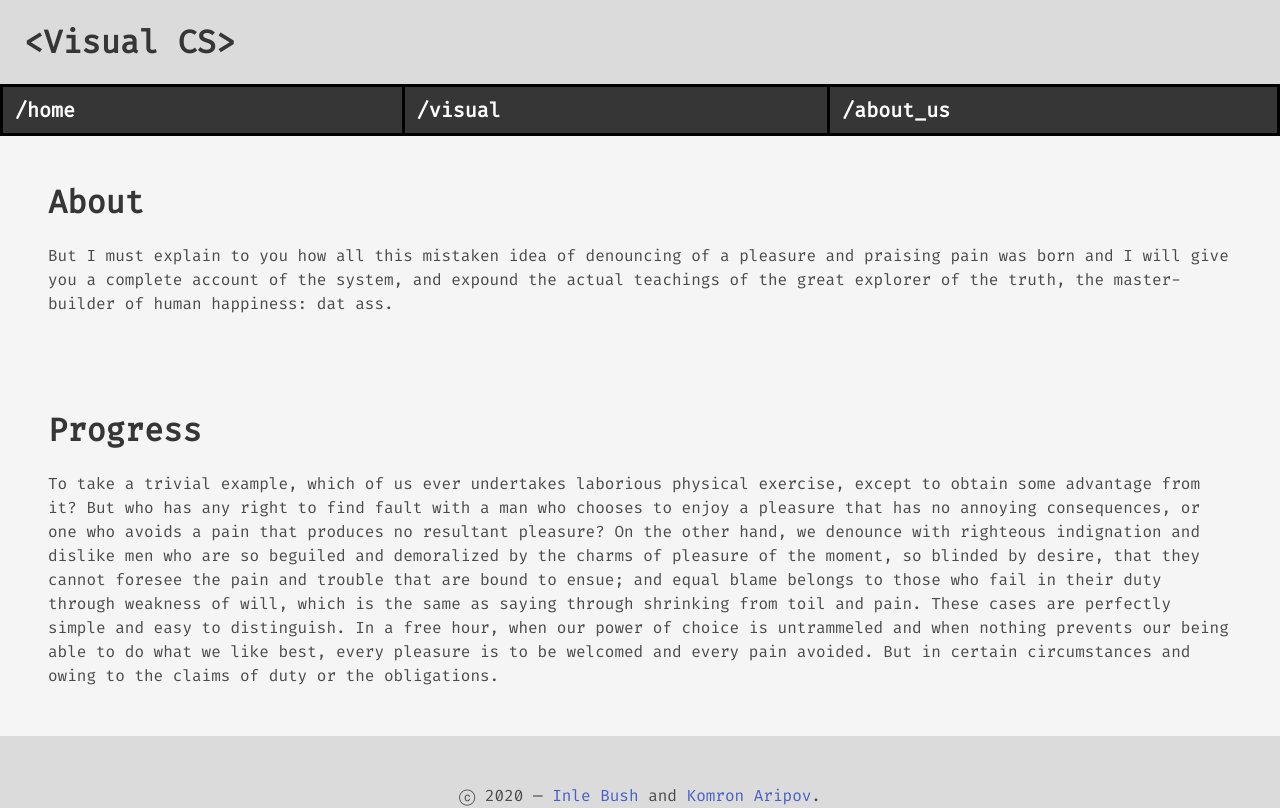
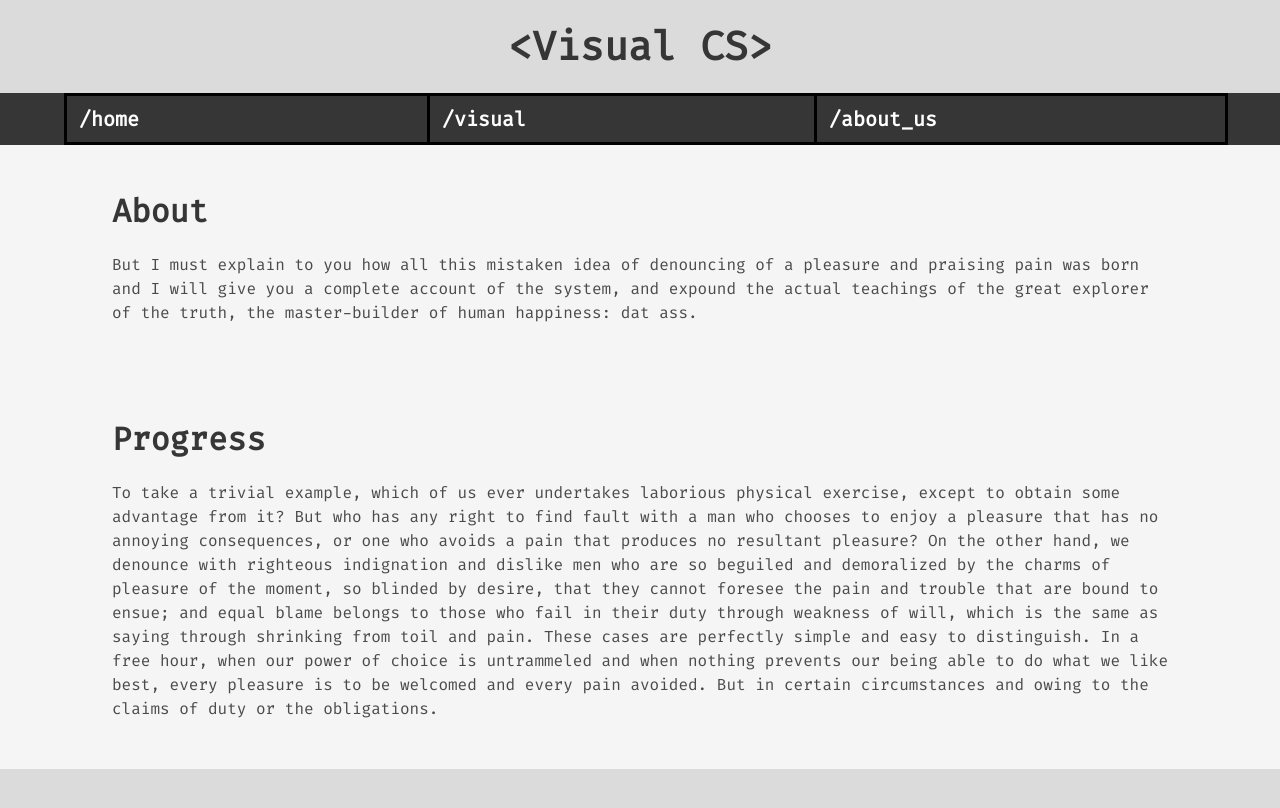
Before and after one commit to visual-cs/site, a React (Create React App) app: page / in a window 1280 px wide. Shown: the top 808 px of the page. Built offline with nearby package versions, Linux system fonts and the light colour scheme.

Commit message:
centered stuff

```diff
--- a/src/App.js
+++ b/src/App.js
@@ -22,6 +22,7 @@ function App() {
       <Title />
       <NavBar />
 
+      <div className="container">
         <Switch>
           <Route exact path="/" render={Home} />
           <Route exact path="/about_us" render={About} />
@@ -29,6 +30,7 @@ function App() {
           <Route exact path="/example_vis" render={FirstVis} />
           <Redirect to='/' />
         </Switch>
+      </div>
 
       <Footer />
     </Router>
--- a/src/App.scss
+++ b/src/App.scss
@@ -6,11 +6,17 @@
 $family-sans-serif: "Fira Code", sans-serif;
 $navbar-breakpoint: 0;
 
+body {
+    background-color: hsl(0, 0%, 96%);
+}
+
+
 // custom css
 .navbar-start { // fixes is-expanded on the navbar items
     flex-grow: 1;
     flex-shrink: 1;
     display: flex;
+    text-align: center;
 }
 
 .navbar-item {
--- a/src/common/NavBar.js
+++ b/src/common/NavBar.js
@@ -4,13 +4,14 @@ import { Link } from "react-router-dom";
 function NavBar() {
   return (
     <nav className="navbar is-dark" role="navigation" aria-label="main navigation">
+      <div className="container has-text-centered ">
       <div className="navbar-menu">
         <div className="navbar-start">
           <Link className="navbar-item is-expanded has-text-weight-semibold is-size-5" to="/">/home</Link>
           <Link id="center-item" className="navbar-item is-expanded has-text-weight-semibold is-size-5" to="/visual">/visual</Link>
           <Link className="navbar-item is-expanded has-text-weight-semibold is-size-5" to="/about_us">/about_us</Link>
         </div>
-      </div>
+      </div></div>
     </nav>
   );
 }
--- a/src/common/Title.js
+++ b/src/common/Title.js
@@ -4,7 +4,7 @@ function Title() {
   return (
     <div className="hero is-small has-background-grey-lighter">
       <div className="hero-body">
-        <h1 className="title">&lt;Visual CS&gt;</h1>
+        <h1 className="title has-text-centered is-size-2">&lt;Visual CS&gt;</h1>
       </div>
     </div>
   )
--- a/src/pages/Home.js
+++ b/src/pages/Home.js
@@ -3,7 +3,7 @@ import React from 'react';
 function Home() {
   return (
     <div>
-      <div className="section has-background-white-ter">
+      <div className="section">
         <h1 className="title">About</h1>
         <p>
         But I must explain to you how all this mistaken
@@ -14,7 +14,7 @@ function Home() {
         the master-builder of human happiness: dat ass.
         </p>
       </div>
-      <div className="section has-background-white-ter">
+      <div className="section">
         <h1 className="title">Progress</h1>
         <p>
         To take a trivial example, which of us ever
--- a/src/visual/FirstVis.js
+++ b/src/visual/FirstVis.js
@@ -28,7 +28,7 @@ function cardioid (p) {
 export default function FirstVis() {
     return(
         <div>
-            <div className="section has-background-white-ter">
+            <div className="section">
                 <p className="subtitle is-10">
                     As the inaugural post on our new website, I would like
                     to begin by saying “Hello World!” and expressing my
@@ -37,7 +37,7 @@ export default function FirstVis() {
                 </p>
             </div>
 
-            <div className="section has-background-white-ter">
+            <div className="section">
                 <h1 className="title">Epicycloids by Inle Bush</h1>
                 <p>
                     An epicycloid is the curve traced by following a point on
@@ -46,11 +46,11 @@ export default function FirstVis() {
                 </p>
             </div>
 
-            <div className="section has-background-white-ter">
+            <div className="section">
                 [// gif of rolling circle]
             </div>
 
-            <div className="section has-background-white-ter">
+            <div className="section">
                 <p>
                     If the outer circle has radius r and the inner circle has
                     radius R, we can define the ratio between these two sides,
@@ -58,11 +58,11 @@ export default function FirstVis() {
                 </p>
             </div>
 
-            <div className="section has-background-white-ter">
+            <div className="section">
                 <P5Wrapper sketch={cardioid} />
             </div>
 
-            <div className="section has-background-white-ter">
+            <div className="section">
                 <p>
                     For integer k, the number of “leaves” on the epicyclod is equal
                     to k. For rational k, p/q as an irreducible fraction, then k has
@@ -72,11 +72,11 @@ export default function FirstVis() {
                 </p>
             </div>
 
-            <div className="section has-background-white-ter">
+            <div className="section">
                 [// image epicycloid where k=pi]
             </div>
 
-            <div className="section has-background-white-ter">
+            <div className="section">
                 <p>
                     Interestingly, for any epicycloid with integer k, the
                     epicycloid will have cusps (inner points) at all fractions
@@ -93,11 +93,11 @@ export default function FirstVis() {
 
             </div>
 
-            <div className="section has-background-white-ter">
+            <div className="section">
                 <P5Wrapper sketch={cardioid} />
             </div>
 
-            <div className="section has-background-white-ter">
+            <div className="section">
                 <p>
                     If n is increased to infinity, the angle placements of each of the
                     cusps in the image will represent every rational numbers. I find
```
Lines whose indentation alone changed are shown as unchanged.
